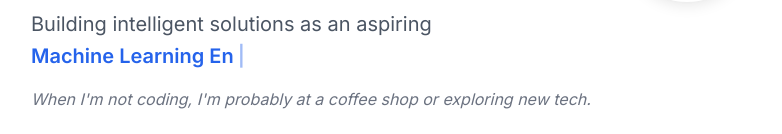
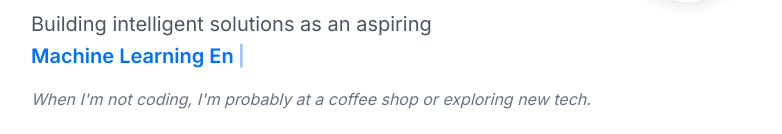
Before and after one commit to wahyuhiddayat/wahyuht, a Next.js app: page / in a window 1280 px wide. Shown: the part 242-376 px from the top of the page, without its empty margins (249-1031 px from the left). Built offline with nearby package versions, Linux system fonts and the light colour scheme.

Commit message:
fix: update primary color and hover color variables in CSS

```diff
--- a/src/app/globals.css
+++ b/src/app/globals.css
@@ -5,8 +5,8 @@
 :root {
   --foreground-rgb: 0, 0, 0;
   --background-rgb: 255, 255, 255;
-  --primary-color: 37 99 235;
-  --primary-color-hover: 29 78 216;
+  --primary-color: 1 112 254;
+  --primary-color-hover: 1 96 218;
   --theme-transition: 0.3s ease-in-out;
 }
 
```
